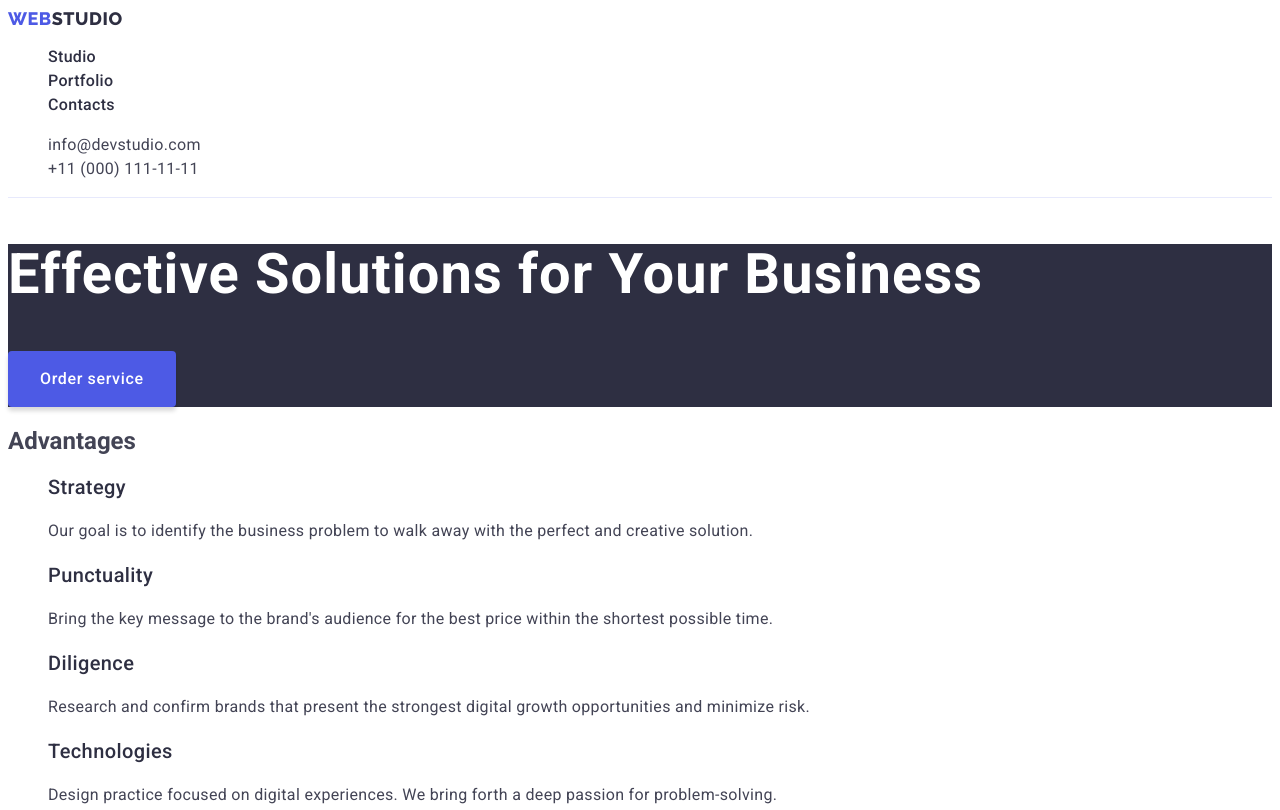
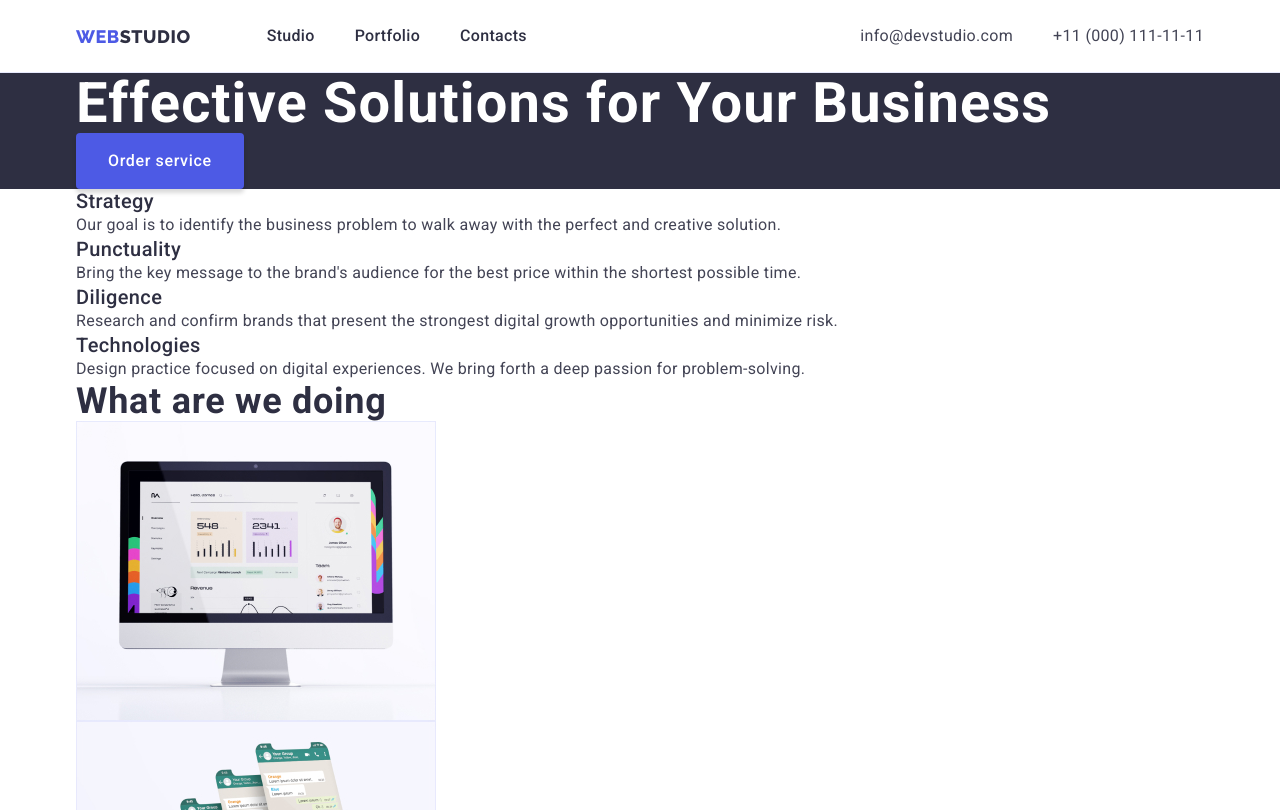
Before and after one commit to kazamov/goit-markup-hw-03, a plain HTML site: page index.html in a window 1280 px wide. Shown: the top 810 px of the page. Drawn offline with nearby package versions, Linux system fonts and the light colour scheme.

Commit message:
update styles

```diff
--- a/css/styles.css
+++ b/css/styles.css
@@ -19,11 +19,52 @@ body {
 	color: var(--text-color);
 }
 
+h1,
+h2,
+h3,
+h4,
+h5,
+h6,
+p {
+	margin: 0;
+}
+
 ul {
+	margin: 0;
+	padding-left: 0;
 	list-style: none;
 }
 
-/* Typography */
+img {
+	display: block;
+}
+
+/*#region Misc */
+
+.container {
+	max-width: 1158px;
+	padding-left: 15px;
+	padding-right: 15px;
+	margin-left: auto;
+	margin-right: auto;
+}
+
+.visually-hidden {
+	position: absolute;
+	width: 1px;
+	height: 1px;
+	margin: -1px;
+	border: 0;
+	padding: 0;
+	white-space: nowrap;
+	clip-path: inset(100%);
+	clip: rect(0 0 0 0);
+	overflow: hidden;
+}
+
+/*#region Misc */
+
+/*#region Typography */
 
 .heading-1 {
 	font-weight: 700;
@@ -52,7 +93,9 @@ ul {
 	letter-spacing: 0.02em;
 }
 
-/* Button */
+/*#endregion Typography */
+
+/*#region Button */
 
 .button {
 	border-radius: 4px;
@@ -93,13 +136,25 @@ ul {
 	color: var(--white-color);
 }
 
-/* Header */
+/*#endregion Button */
+
+/*#region Header */
 
 .header {
 	border-bottom: 1px solid var(--accent-color);
 }
 
-/* Logo */
+.header-container {
+	display: flex;
+	justify-content: space-between;
+	align-items: center;
+	padding-top: 24px;
+	padding-bottom: 24px;
+}
+
+/*#endregion Header */
+
+/*#region Logo */
 
 .logo {
 	font-family: 'Raleway';
@@ -119,7 +174,21 @@ ul {
 	color: var(--primary-brand-color);
 }
 
-/* Navigation */
+/*#endregion Logo */
+
+/*#region Navigation */
+
+.navigation {
+	display: flex;
+	align-items: center;
+	gap: 76px;
+}
+
+.navigation-menu {
+	display: flex;
+	align-items: center;
+	gap: 40px;
+}
 
 .navigation-menu__item-link {
 	color: var(--dark-color);
@@ -133,6 +202,12 @@ ul {
 	color: var(--pressed-state-color);
 }
 
+.address-list {
+	display: flex;
+	align-items: center;
+	gap: 40px;
+}
+
 .address-list__item-link {
 	color: var(--text-color);
 	font-style: normal;
@@ -144,7 +219,10 @@ ul {
 	color: var(--pressed-state-color);
 }
 
-/* Footer */
+/*#endregion Navigation */
+
+/*#region Footer */
+
 .footer {
 	background-color: var(--dark-color);
 }
@@ -153,7 +231,9 @@ ul {
 	color: var(--light-color);
 }
 
-/* Studio */
+/*#endregion Footer */
+
+/*#region Studio Page */
 
 .hero-section {
 	background-color: var(--dark-color);
@@ -180,7 +260,9 @@ ul {
 	background-color: var(--light-color);
 }
 
-/* Portfolio */
+/*#endregion Studio Page */
+
+/*#region Portfolio Page */
 
 .project-card__link {
 	color: var(--dark-color);
@@ -190,3 +272,5 @@ ul {
 .project-card__link-heading {
 	color: var(--dark-color);
 }
+
+/*#endregion Portfolio Page */
--- a/index.html
+++ b/index.html
@@ -19,10 +19,18 @@
 			href="https://fonts.googleapis.com/css2?family=Raleway:wght@800&family=Roboto:wght@400;500;700;900&display=swap"
 			rel="stylesheet"
 		/>
+		<link
+			rel="stylesheet"
+			href="https://cdnjs.cloudflare.com/ajax/libs/modern-normalize/2.0.0/modern-normalize.min.css"
+			integrity="sha512-4xo8blKMVCiXpTaLzQSLSw3KFOVPWhm/TRtuPVc4WG6kUgjH6J03IBuG7JZPkcWMxJ5huwaBpOpnwYElP/m6wg=="
+			crossorigin="anonymous"
+			referrerpolicy="no-referrer"
+		/>
 		<link rel="stylesheet" href="css/styles.css" />
 	</head>
 	<body>
 		<header class="header">
+			<div class="container header-container">
 				<nav class="navigation">
 					<a class="logo" href="./index.html"><span class="logo__web">WEB</span>STUDIO</a>
 					<ul class="navigation-menu">
@@ -46,20 +54,26 @@
 							>
 						</li>
 						<li class="address-list__item">
-						<a class="body address-list__item-link" href="tel:+110001111111">+11 (000) 111-11-11</a>
+							<a class="body address-list__item-link" href="tel:+110001111111"
+								>+11 (000) 111-11-11</a
+							>
 						</li>
 					</ul>
 				</address>
+			</div>
 		</header>
 
 		<main>
 			<section class="hero-section">
+				<div class="container">
 					<h1 class="heading-1 hero-section__title">Effective Solutions for Your Business</h1>
 					<button class="button button--primary" type="button">Order service</button>
+				</div>
 			</section>
 
 			<section class="advantages-section">
-				<h2>Advantages</h2>
+				<div class="container">
+					<h2 class="visually-hidden">Advantages</h2>
 					<ul class="advantages-list">
 						<li class="advantages-list__item">
 							<h3 class="heading-3 advantages-list__item-heading">Strategy</h3>
@@ -90,9 +104,11 @@
 							</p>
 						</li>
 					</ul>
+				</div>
 			</section>
 
 			<section class="portfolio-section">
+				<div class="container">
 					<h2 class="heading-2 portfolio-heading">What are we doing</h2>
 
 					<ul>
@@ -106,9 +122,11 @@
 							<img width="360" height="300" src="./images/img_3.jpg" alt="Image 3" />
 						</li>
 					</ul>
+				</div>
 			</section>
 
 			<section class="team-section">
+				<div class="container">
 					<h2 class="heading-2 team-heading">Our Team</h2>
 					<ul class="team-cards">
 						<li class="team-card">
@@ -132,15 +150,18 @@
 							<p class="body">UI Designer</p>
 						</li>
 					</ul>
+				</div>
 			</section>
 		</main>
 
 		<footer class="footer">
+			<div class="container">
 				<a class="logo logo--light" href="./index.html"><span class="logo__web">WEB</span>STUDIO</a>
 				<p class="body footer__text">
 					Increase the flow of customers and sales for your business with digital marketing & growth
 					solutions.
 				</p>
+			</div>
 		</footer>
 	</body>
 </html>
```
Also changed, not shown: portfolio.html (+41 -6 lines). Lines whose indentation alone changed are shown as unchanged.
